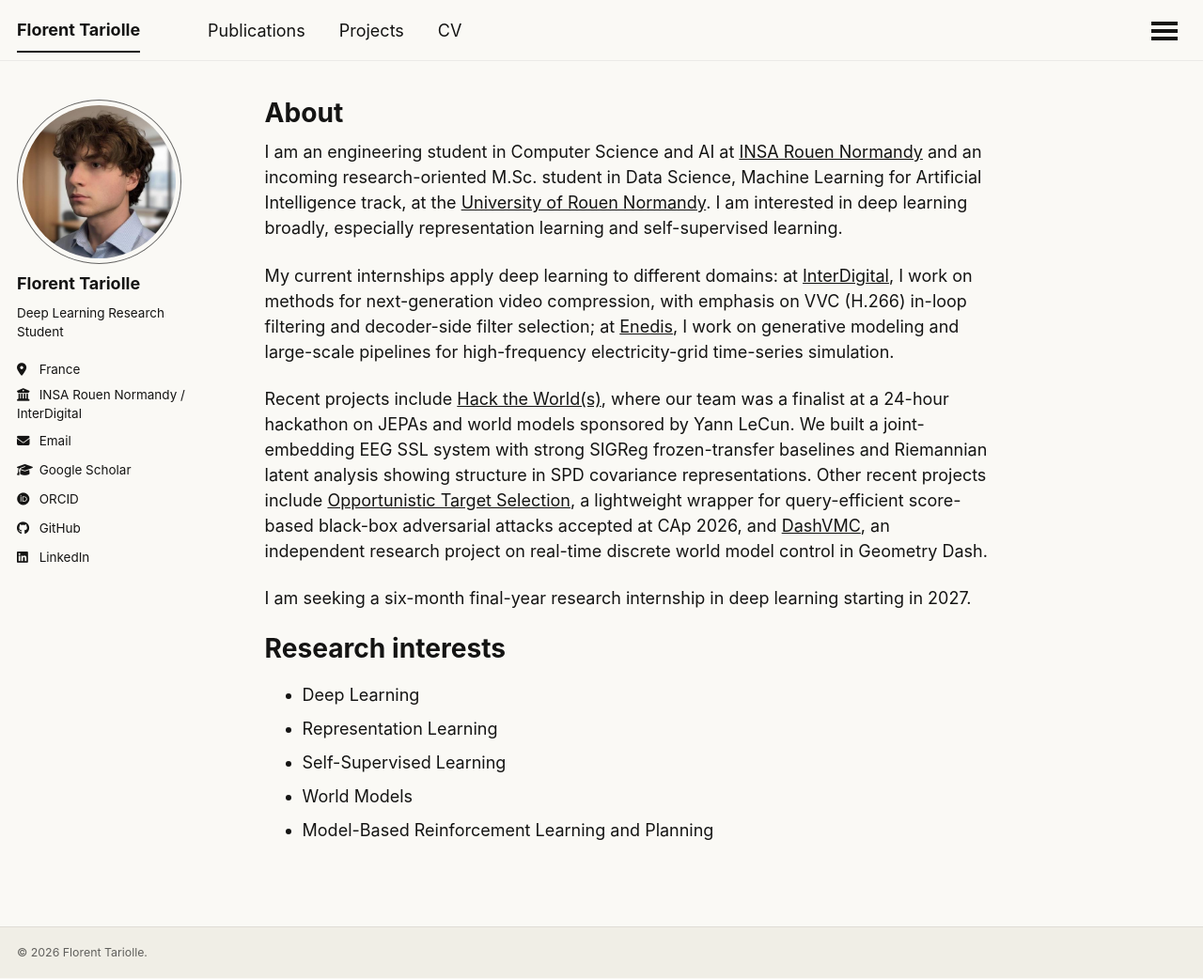
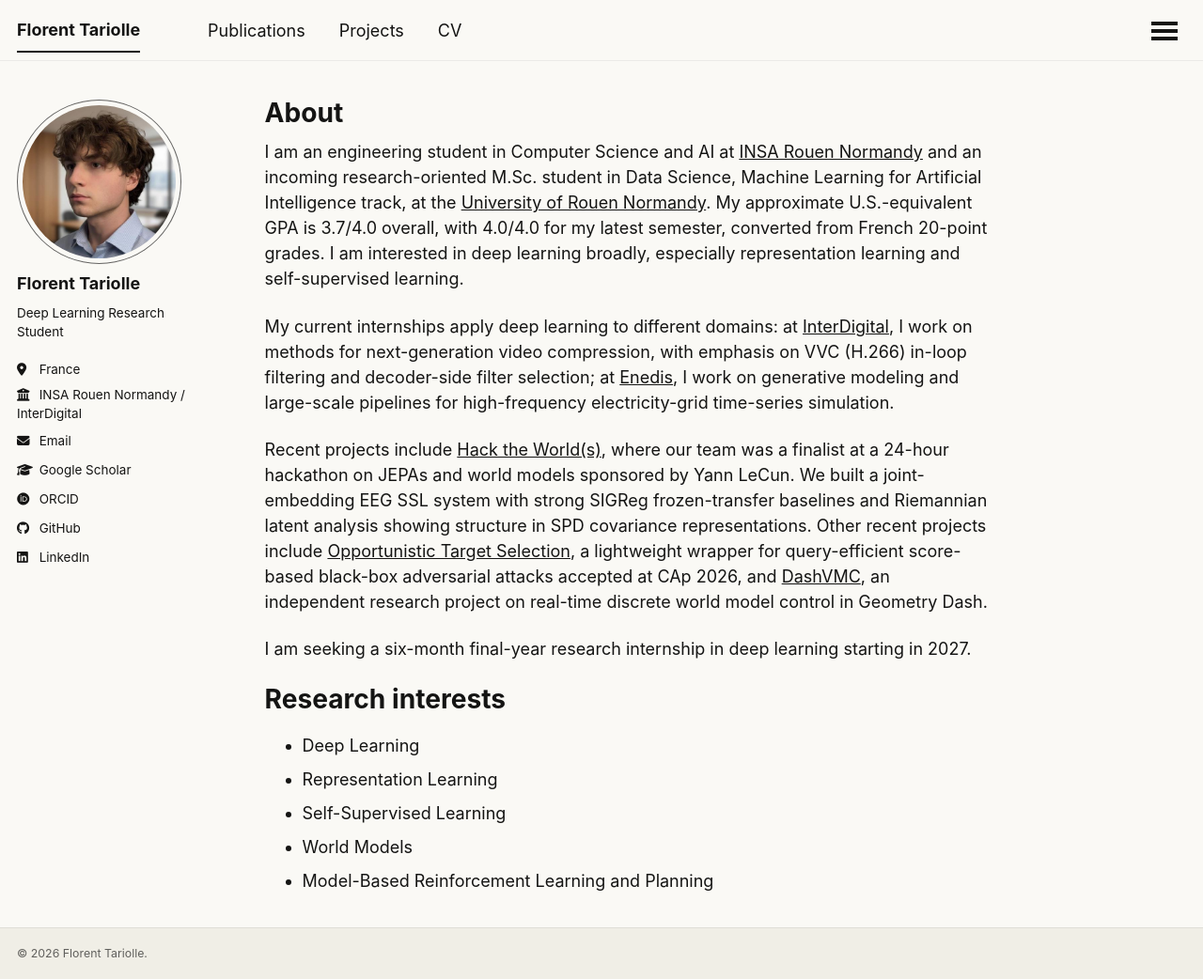
Before and after one commit to Tariolle/Tariolle.github.io, a Jekyll site: the page built from _pages/about.md, in a window 1280 px wide and 1042 px high. Shown: the whole window at 94% size. Built offline with Jekyll 4.4.1, drawn with Linux system fonts in a browser that asks for light colours; some web fonts are replaced; a script that is not in the unit is left out.

Commit message:
docs: add converted GPA to about page

```diff
--- a/_pages/about.md
+++ b/_pages/about.md
@@ -7,7 +7,7 @@ redirect_from:
   - /about.html
 ---
 
-I am an engineering student in Computer Science and AI at [INSA Rouen Normandy](https://www.insa-rouen.fr/) and an incoming research-oriented M.Sc. student in Data Science, Machine Learning for Artificial Intelligence track, at the [University of Rouen Normandy](https://mastersd.univ-rouen.fr/mlai.php). I am interested in deep learning broadly, especially representation learning and self-supervised learning.
+I am an engineering student in Computer Science and AI at [INSA Rouen Normandy](https://www.insa-rouen.fr/) and an incoming research-oriented M.Sc. student in Data Science, Machine Learning for Artificial Intelligence track, at the [University of Rouen Normandy](https://mastersd.univ-rouen.fr/mlai.php). My approximate U.S.-equivalent GPA is 3.7/4.0 overall, with 4.0/4.0 for my latest semester, converted from French 20-point grades. I am interested in deep learning broadly, especially representation learning and self-supervised learning.
 
 My current internships apply deep learning to different domains: at [InterDigital](https://www.interdigital.com/video-lab/video-codec-research), I work on methods for next-generation video compression, with emphasis on VVC (H.266) in-loop filtering and decoder-side filter selection; at [Enedis](https://www.enedis.fr/), I work on generative modeling and large-scale pipelines for high-frequency electricity-grid time-series simulation.
 
```
